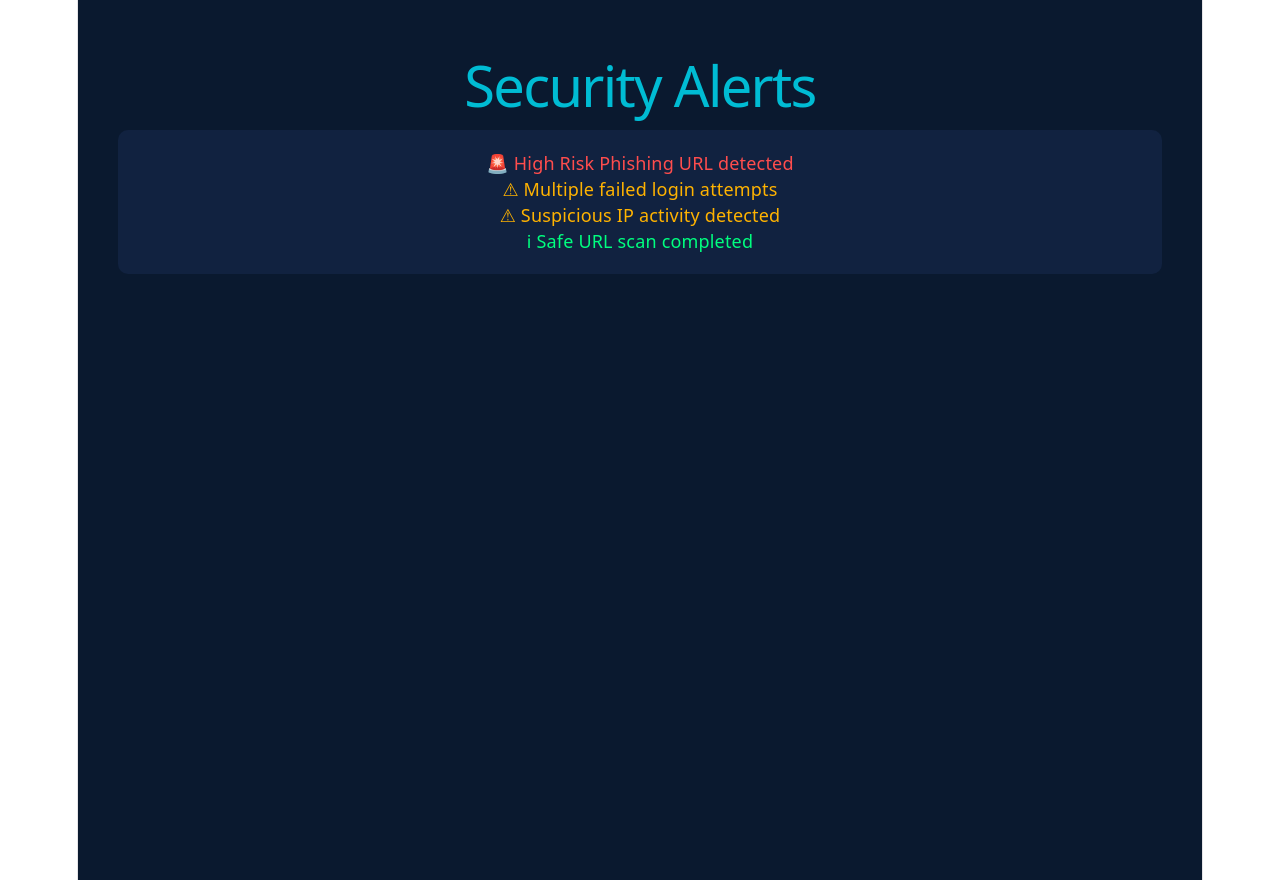
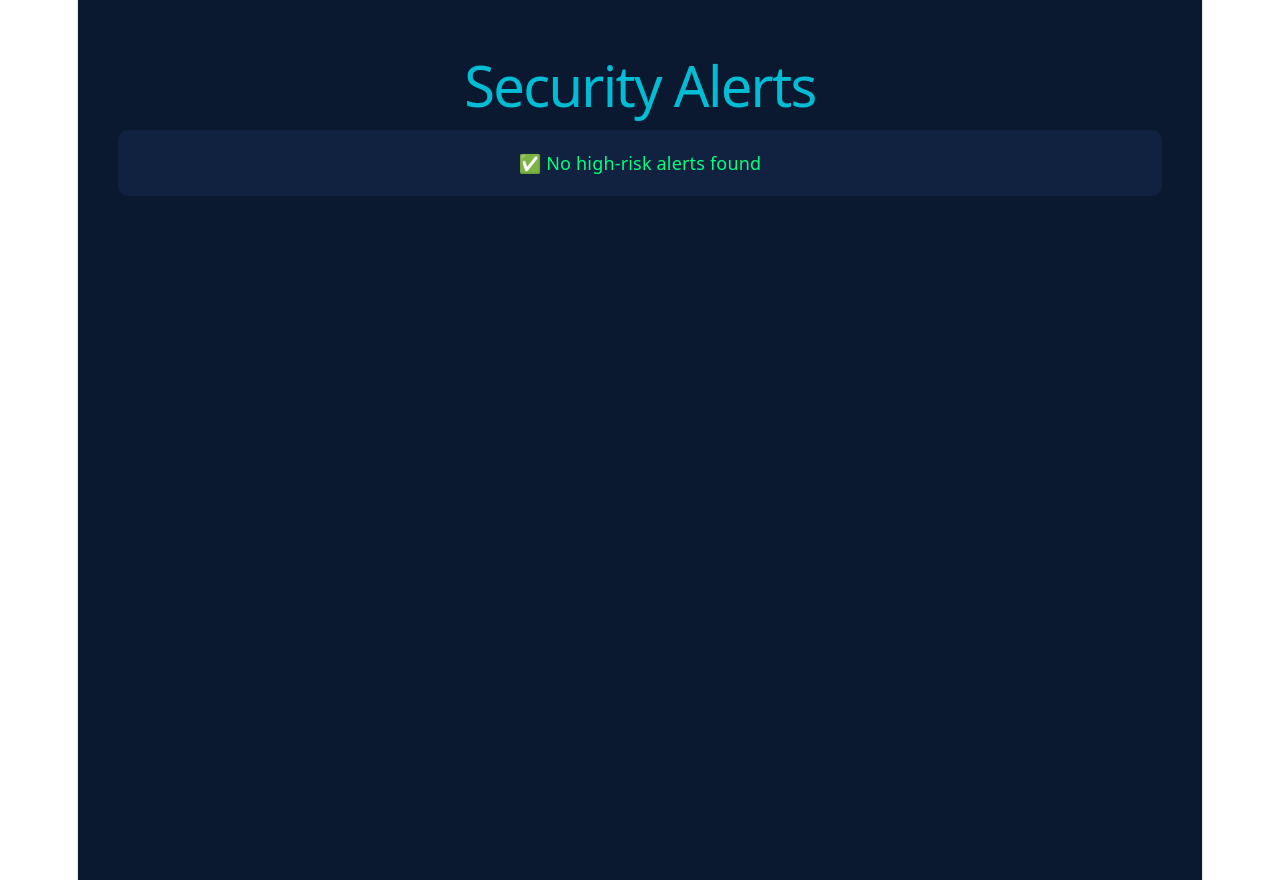
Before and after one commit to GopikaRajendran03/CyberThreatPlatform, a React app in the folder frontend/: page /alerts in a window 1280 px wide. Built offline with nearby package versions, Linux system fonts and the light colour scheme; the HTML template or start-up script is replaced by a standard one.

Commit message:
Added MongoDB threat logs integration

```diff
--- a/frontend/src/pages/SecurityAlerts.jsx
+++ b/frontend/src/pages/SecurityAlerts.jsx
@@ -1,40 +1,28 @@
 function SecurityAlerts() {
+  const logs = JSON.parse(localStorage.getItem("threatLogs")) || [];
+
+  const alertLogs = logs.filter(
+    (log) => log.result === "PHISHING" || log.result === "SUSPICIOUS"
+  );
+
   return (
-    <div
-      style={{
-        minHeight: "100vh",
-        background: "#0a192f",
-        color: "white",
-        padding: "40px",
-      }}
-    >
-      <h1 style={{ color: "#00bcd4" }}>
-        Security Alerts
-      </h1>
+    <div style={{ minHeight: "100vh", background: "#0a192f", color: "white", padding: "40px" }}>
+      <h1 style={{ color: "#00bcd4" }}>Security Alerts</h1>
 
-      <div
-        style={{
-          marginTop: "30px",
-          background: "#112240",
-          padding: "20px",
-          borderRadius: "10px",
-        }}
-      >
-        <p style={{ color: "#ff4d4d" }}>
-          🚨 High Risk Phishing URL detected
-        </p>
-
-        <p style={{ color: "#ffb300" }}>
-          ⚠ Multiple failed login attempts
-        </p>
-
-        <p style={{ color: "#ffb300" }}>
-          ⚠ Suspicious IP activity detected
-        </p>
-
-        <p style={{ color: "#00ff7f" }}>
-          ℹ Safe URL scan completed
-        </p>
+      <div style={{ marginTop: "30px", background: "#112240", padding: "20px", borderRadius: "10px" }}>
+        {alertLogs.length === 0 ? (
+          <p style={{ color: "#00ff7f" }}>✅ No high-risk alerts found</p>
+        ) : (
+          alertLogs.map((log, index) => (
+            <div key={index} style={{ marginBottom: "20px" }}>
+              <p style={{ color: log.result === "PHISHING" ? "#ff4d4d" : "#ffb300" }}>
+                🚨 {log.result} detected
+              </p>
+              <p>URL: {log.url}</p>
+              <p>Risk Score: {log.risk_score}</p>
+            </div>
+          ))
+        )}
       </div>
     </div>
   );
--- a/frontend/src/pages/ThreatLogs.jsx
+++ b/frontend/src/pages/ThreatLogs.jsx
@@ -1,5 +1,14 @@
+import { useEffect, useState } from "react";
+
 function ThreatLogs() {
-  const logs = JSON.parse(localStorage.getItem("threatLogs")) || [];
+  const [logs, setLogs] = useState([]);
+
+  useEffect(() => {
+    fetch("http://127.0.0.1:5000/threat-logs")
+      .then((response) => response.json())
+      .then((data) => setLogs(data))
+      .catch((error) => console.error("Error fetching logs:", error));
+  }, []);
 
   return (
     <div style={{ minHeight: "100vh", background: "#0a192f", color: "white", padding: "40px" }}>
@@ -13,14 +22,30 @@ function ThreatLogs() {
             <th style={{ padding: "15px", border: "1px solid #00bcd4" }}>Risk Score</th>
           </tr>
         </thead>
+
         <tbody>
-          {logs.map((log, index) => (
-            <tr key={index}>
+          {logs.map((log) => (
+            <tr key={log.id}>
               <td style={{ padding: "15px", border: "1px solid #00bcd4" }}>{log.url}</td>
-              <td style={{ padding: "15px", border: "1px solid #00bcd4", color: log.result === "PHISHING" ? "#ff4d4d" : "#00ff7f" }}>
+
+              <td
+                style={{
+                  padding: "15px",
+                  border: "1px solid #00bcd4",
+                  color:
+                    log.result === "PHISHING"
+                      ? "#ff4d4d"
+                      : log.result === "SUSPICIOUS"
+                      ? "#ffb300"
+                      : "#00ff7f",
+                }}
+              >
                 {log.result}
               </td>
-              <td style={{ padding: "15px", border: "1px solid #00bcd4" }}>{log.risk_score}</td>
+
+              <td style={{ padding: "15px", border: "1px solid #00bcd4" }}>
+                {log.risk_score}
+              </td>
             </tr>
           ))}
         </tbody>
```
Also changed, not shown: 1 other file (tests, documents, lock files or other folders).
